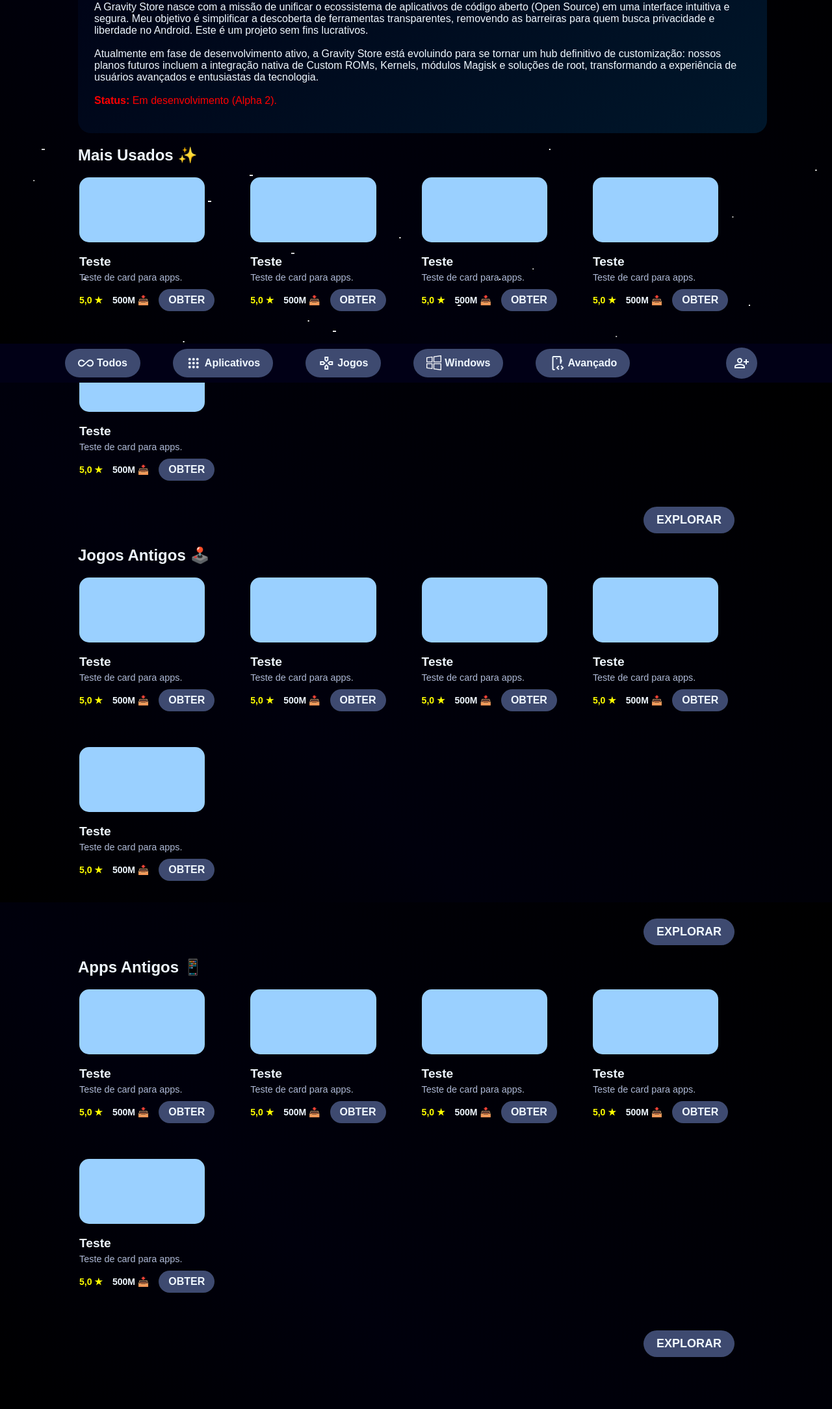
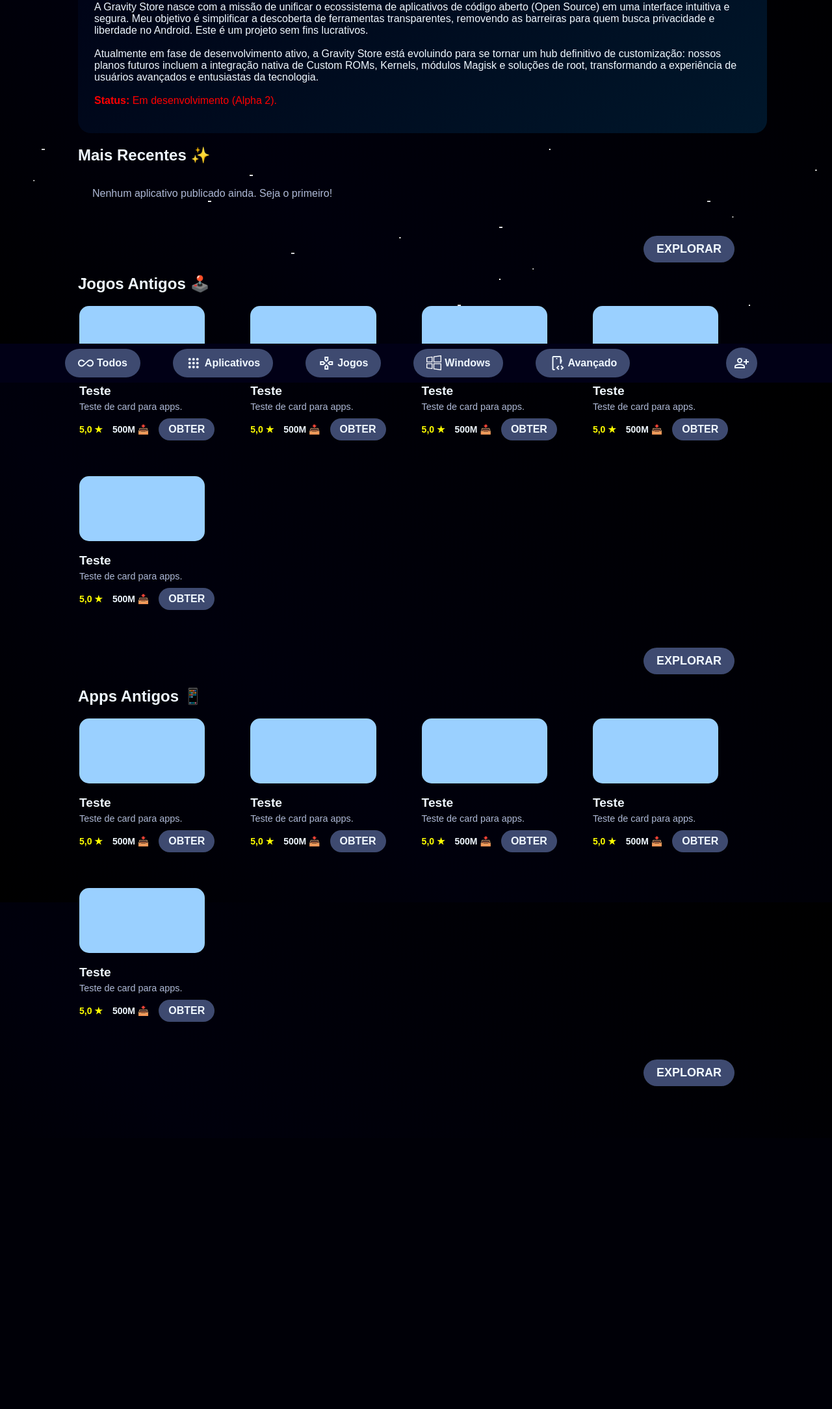
Before and after one commit to MateusPilonetto/GravityStore, a Flask app: template projeto_gravity_store/main/templates/index.html in a window 1280 px wide. Shown: the part 211-2380 px from the top of the page at 65% size. After the commit the page ends 1883 px from the top, so only its background shows below. Run offline with Flask 3, Linux system fonts and the light colour scheme; the template is opened without the code that fills it, so the values that code supplies are empty; some libraries are stand-ins or nearby versions; some web fonts are replaced.

Commit message:
Update index.html

```diff
--- a/projeto_gravity_store/main/templates/index.html
+++ b/projeto_gravity_store/main/templates/index.html
@@ -96,84 +96,41 @@
 
       <!-- Cards dos apps -->
       <section class="popular">
-        <h2 class="titleCard">Mais Usados ✨</h2>
+        <h2 class="titleCard">Mais Recentes ✨</h2>
 
         <div class="cards">
-          <div id="card">
-            <div class="img"></div>
+          {% if apps %} {% for app in apps %}
+          <div class="card">
+            <div class="img">
+              <img
+                src="{{ url_for('dev.static', filename='uploads/' ~ app.icon_path) }}"
+                alt="Ícone do app {{ app.nome }}"
+                style="
+                  width: 100%;
+                  height: 100%;
+                  object-fit: cover;
+                  border-radius: 15px;
+                "
+              />
+            </div>
 
             <div class="infos">
-              <h2 class="title">Teste</h2>
-              <span class="text">Teste de card para apps.</span>
+              <h2 class="title">{{ app.nome }}</h2>
+              <span class="text">{{ app.dev_name }} • {{ app.category }}</span>
 
               <div class="stats">
-                <h4 id="avaliacao">5,0 ★</h4>
-                <h4>500M 📥</h4>
+                <h4 id="avaliacao">{{ app.size_mb }} MB</h4>
                 <a href="#" id="obter">OBTER</a>
               </div>
             </div>
           </div>
+          {% endfor %} {% else %}
+          <p style="margin-left: 20px; color: #aeb9d6">
+            Nenhum aplicativo publicado ainda. Seja o primeiro!
+          </p>
+          {% endif %}
+        </div>
 
-          <div id="card">
-            <div class="img"></div>
-
-            <div class="infos">
-              <h2 class="title">Teste</h2>
-              <span class="text">Teste de card para apps.</span>
-
-              <div class="stats">
-                <h4 id="avaliacao">5,0 ★</h4>
-                <h4>500M 📥</h4>
-                <a href="#" id="obter">OBTER</a>
-              </div>
-            </div>
-          </div>
-
-          <div id="card">
-            <div class="img"></div>
-
-            <div class="infos">
-              <h2 class="title">Teste</h2>
-              <span class="text">Teste de card para apps.</span>
-
-              <div class="stats">
-                <h4 id="avaliacao">5,0 ★</h4>
-                <h4>500M 📥</h4>
-                <a href="#" id="obter">OBTER</a>
-              </div>
-            </div>
-          </div>
-
-          <div id="card">
-            <div class="img"></div>
-
-            <div class="infos">
-              <h2 class="title">Teste</h2>
-              <span class="text">Teste de card para apps.</span>
-
-              <div class="stats">
-                <h4 id="avaliacao">5,0 ★</h4>
-                <h4>500M 📥</h4>
-                <a href="#" id="obter">OBTER</a>
-              </div>
-            </div>
-          </div>
-
-          <div id="card">
-            <div class="img"></div>
-
-            <div class="infos">
-              <h2 class="title">Teste</h2>
-              <span class="text">Teste de card para apps.</span>
-
-              <div class="stats">
-                <h4 id="avaliacao">5,0 ★</h4>
-                <h4>500M 📥</h4>
-                <a href="#" id="obter">OBTER</a>
-              </div>
-            </div>
-          </div>
-        </div>
         <div class="moreG">
           <a href="#" id="botaoOG">EXPLORAR</a>
         </div>
```
Also changed, not shown: projeto_gravity_store/main/modules/main.py (+25 -20 lines).
